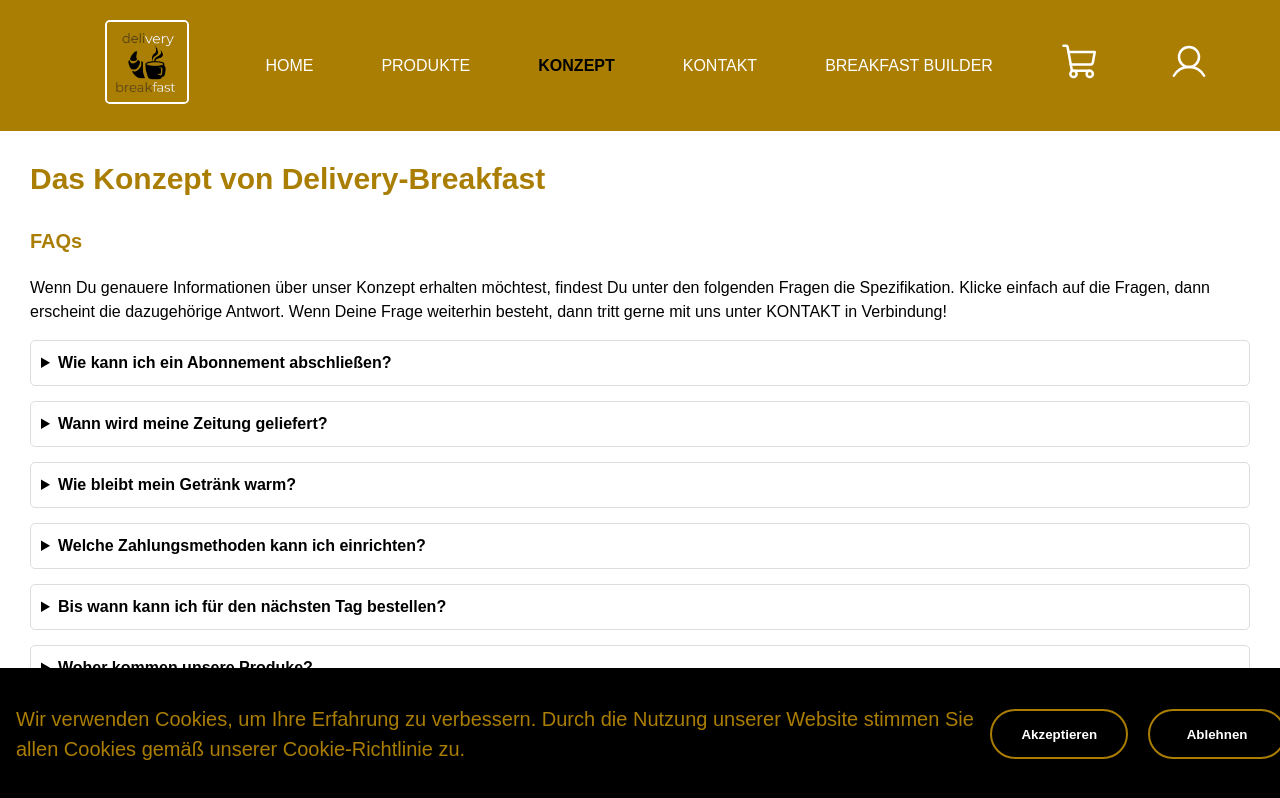
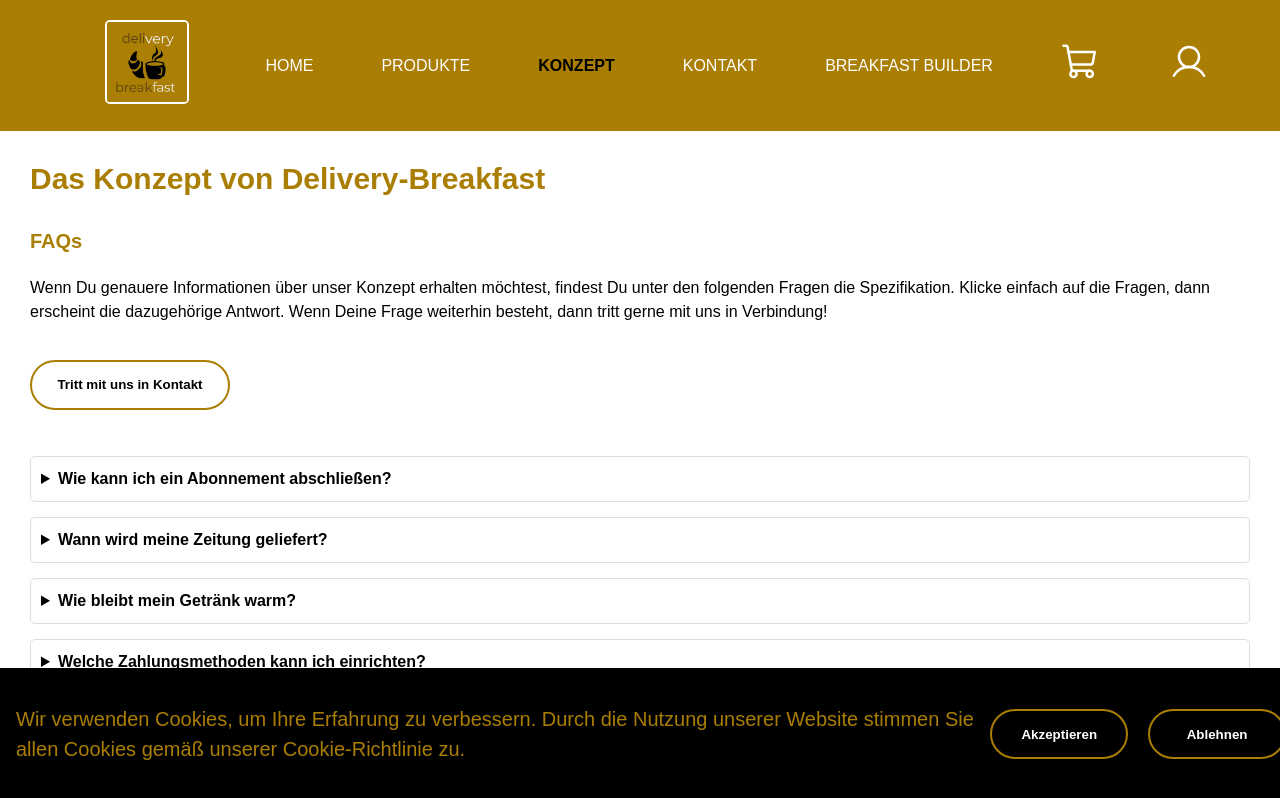
Before and after one commit to 2204Simon/Website-dynamisch, a React (Create React App) app in the folder my-app/: page /Konzept in a window 1280 px wide. Shown: the top 798 px of the page. Built offline with nearby package versions, Linux system fonts and the light colour scheme.

Commit message:
Einbau Kontaktlink Konzeptseite

```diff
--- a/my-app/src/pages/konzept/Konzept.tsx
+++ b/my-app/src/pages/konzept/Konzept.tsx
@@ -8,6 +8,7 @@ import {
   FaqItem,
   FaqDetails,
   FaqSummary,
+  ContactLink,
 } from "./styles/Konzept.styles";
 import history_1 from "../../img/Our_History/history_1.webp";
 import old_bakery from "../../img/Our_History/old_bakery.webp";
@@ -16,6 +17,8 @@ import Mustermann from "../../img/Our_History/Johann_Mustermann.webp";
 import Germany from "../../img/Our_History/Germany.webp";
 import Austria from "../../img/Our_History/Austria.webp";
 import YoungGeneration from "../../img/Our_History/Young_Generation.webp";
+import {BlackColorButton } from "../../pages/general/button";
+import { Link } from "react-router-dom";
 const faqs = [
   {
     question: "Wie kann ich ein Abonnement abschließen?",
@@ -64,7 +67,12 @@ const UnsereGeschichte: React.FC = () => {
       <h2>Das Konzept von Delivery-Breakfast</h2>
       <FaqSection>
         <h3>FAQs</h3>
-        <p>Wenn Du genauere Informationen über unser Konzept erhalten möchtest, findest Du unter den folgenden Fragen die Spezifikation. Klicke einfach auf die Fragen, dann erscheint die dazugehörige Antwort. Wenn Deine Frage weiterhin besteht, dann tritt gerne mit uns unter KONTAKT in Verbindung!</p>
+        <p>Wenn Du genauere Informationen über unser Konzept erhalten möchtest, findest Du unter den folgenden Fragen die Spezifikation. Klicke einfach auf die Fragen, dann erscheint die dazugehörige Antwort. Wenn Deine Frage weiterhin besteht, dann tritt gerne mit uns in Verbindung!</p>
+        <ContactLink>
+        <Link to="/Produkte">
+          <BlackColorButton caption={"Tritt mit uns in Kontakt"} ></BlackColorButton>
+              </Link>
+              </ContactLink>
         <FaqList>
           {faqs.map((faq, index) => (
             <FaqItem key={index}>
--- a/my-app/src/pages/konzept/styles/Konzept.styles.tsx
+++ b/my-app/src/pages/konzept/styles/Konzept.styles.tsx
@@ -9,6 +9,7 @@ export const FaqList = styled.ul`
   list-style: none;
   padding-left: 30px;
   padding-right: 30px;
+  padding-bottom: 30px;
 
 `;
 
@@ -26,3 +27,9 @@ export const FaqDetails = styled.details`
 export const FaqSummary = styled.summary`
   font-weight: bold;
 `;
+
+export const ContactLink = styled.div`
+padding-left: 20px;
+padding-bottom: 10px;
+
+`;
```
Also changed, not shown: my-app/src/App.css (line endings or trailing spaces).
